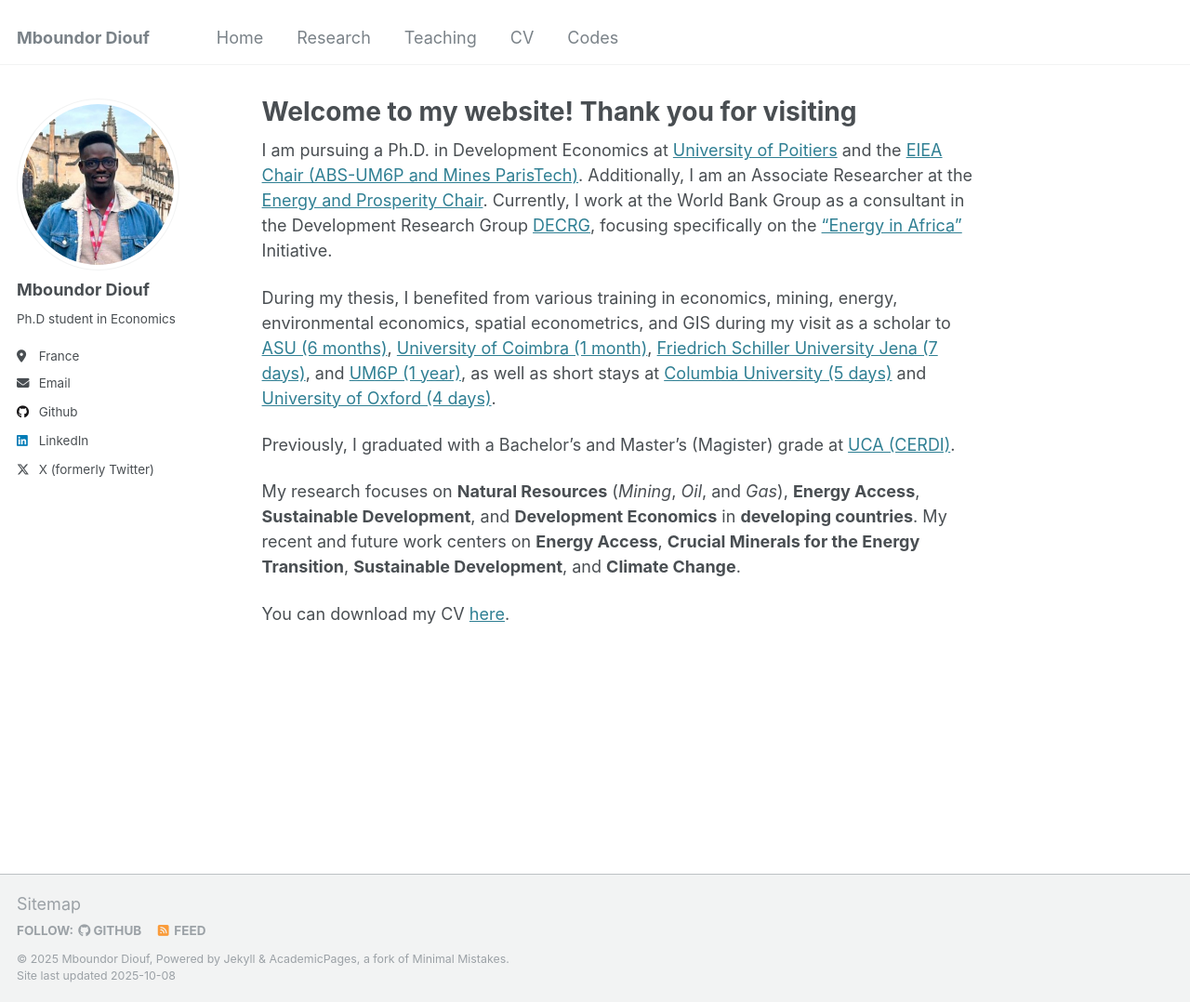
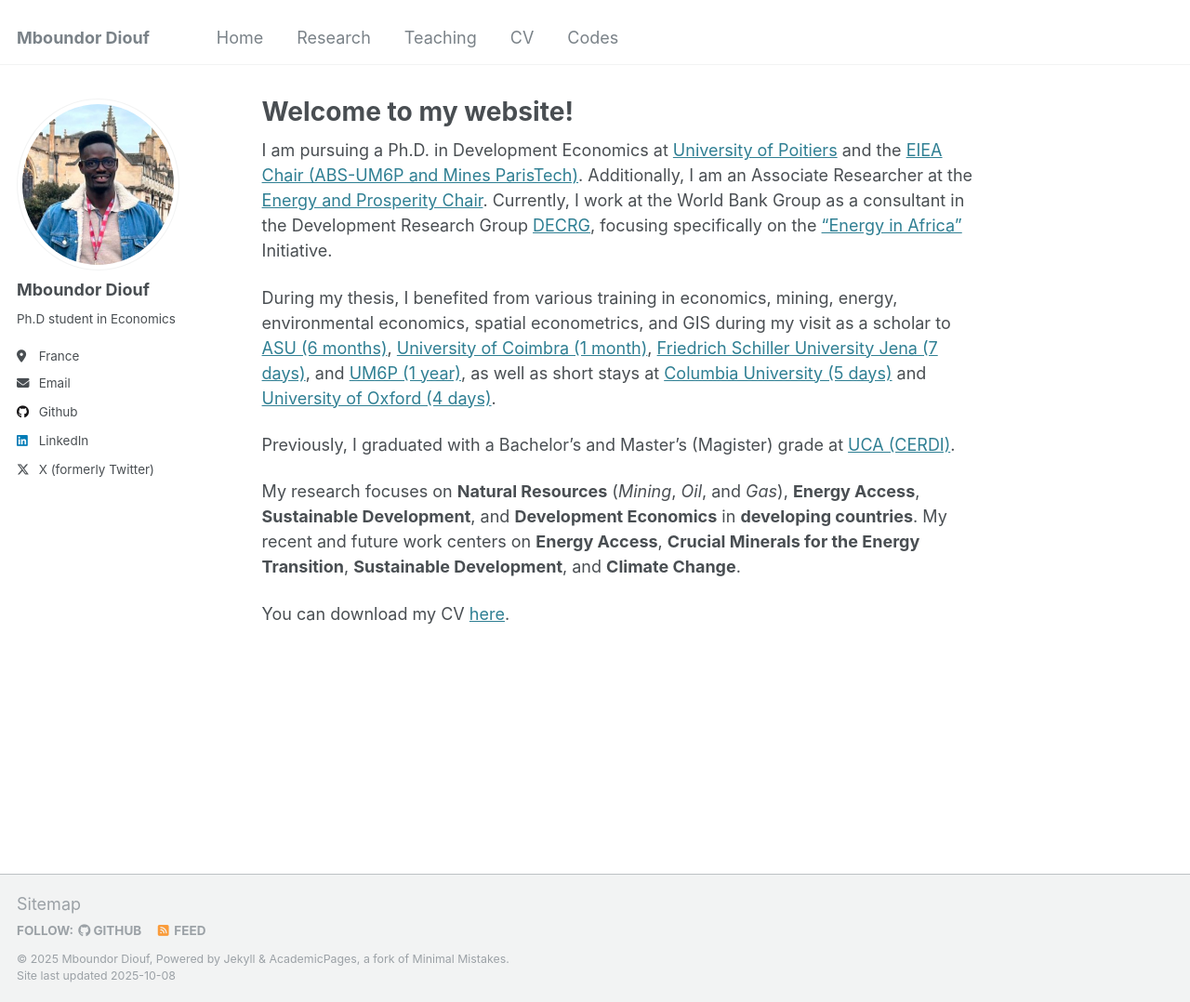
Before and after one commit to mboundordiouf/mboundordiouf.github.io, a Jekyll site: the page built from _pages/about.md, in a window 1280 px wide and 1078 px high. Shown: the whole window at 93% size. Built offline with Jekyll 4.4.1, drawn with Linux system fonts in a browser that asks for light colours.

Commit message:
Update about.md

```diff
--- a/_pages/about.md
+++ b/_pages/about.md
@@ -1,6 +1,6 @@
 ---
 permalink: /
-title: "Welcome to my website! Thank you for visiting"
+title: "Welcome to my website!"
 excerpt: "Home"
 author_profile: true
 redirect_from:
```
